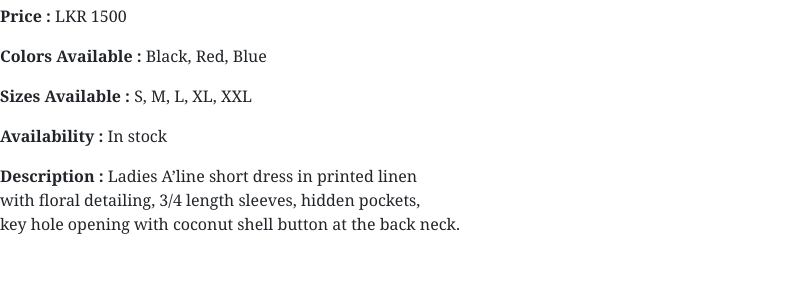
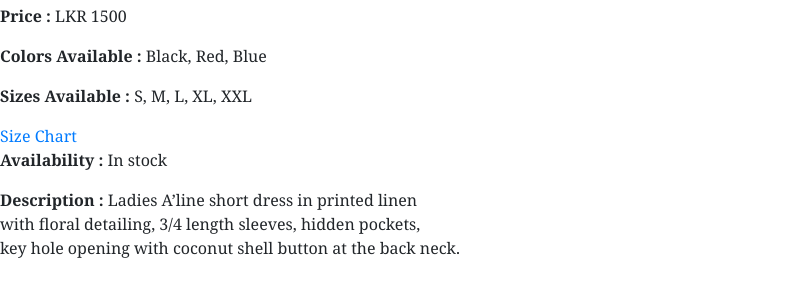
Before and after one commit to Sujay-N/view-product, a plain HTML site: page index.html in a window 1280 px wide. Shown: the part 338-634 px from the top of the page, without its empty margins (0-809 px from the left). Drawn offline with nearby package versions, Linux system fonts and the light colour scheme.

Commit message:
sizeChart

```diff
--- a/index.html
+++ b/index.html
@@ -37,6 +37,9 @@
     <div class="">
         <p> <strong> Sizes Available :</strong> S, M, L, XL, XXL </p>
     </div>
+    <div>
+        <a href="https://chat.google.com/api/get_attachment_url?url_type=FIFE_URL&content_type=image%2Fpng&attachment_token=AAUuIGsyEx9QizuSJoivjBj0H11cMjcOknG3AgTgOgPHJwQ6Jgv3PyXptKIa8pULvX%2Baj6pLPJig28UhNcXDKb9%2FWByLSt6V%2BezBdNB9mnpYiHLm1xOQiwkyBDF%2BJWf3K0oZFI6bB1gbZBM5rsSOAVfqYAAQJZW6%2BPxqwDK3lPYcmiCbhhoaWHkuFNaRGWdkfBsE%2BhiiOtQNObBVff3mqPqDvYFbcqA9Kwn2pixP9H7qrnsVsi8qt99phHORLU6bpfcqQy%2B0s5SbQsNGO4IkQe2eMrUjWUOJSFz7ZyhHBygyprmDzHg1fh1Hr%2B39l9OfYhMQy55ot9kocgMKUAR6UKsN8P39Ub5qXgkQyyhWHR4CAjZudX2mndCFEtDk&sz=w512&authuser=1" target="blank"> Size Chart</a>
+    </div>
 
     <div class="">
         <p> <strong> Availability : </strong> In stock</p>
```
